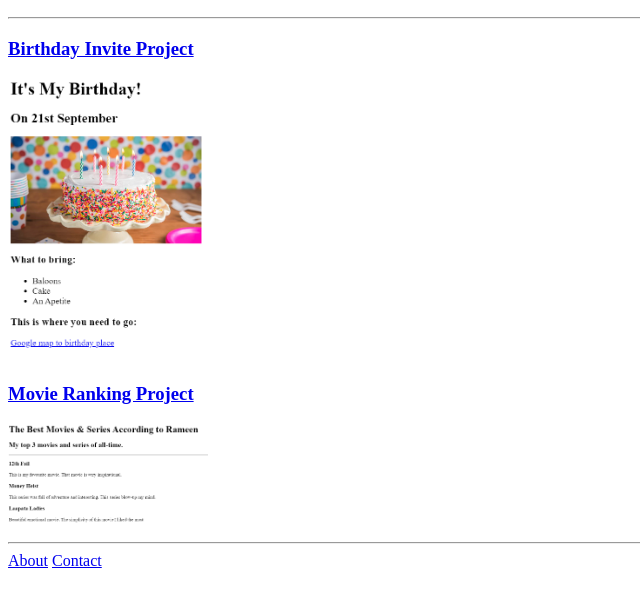
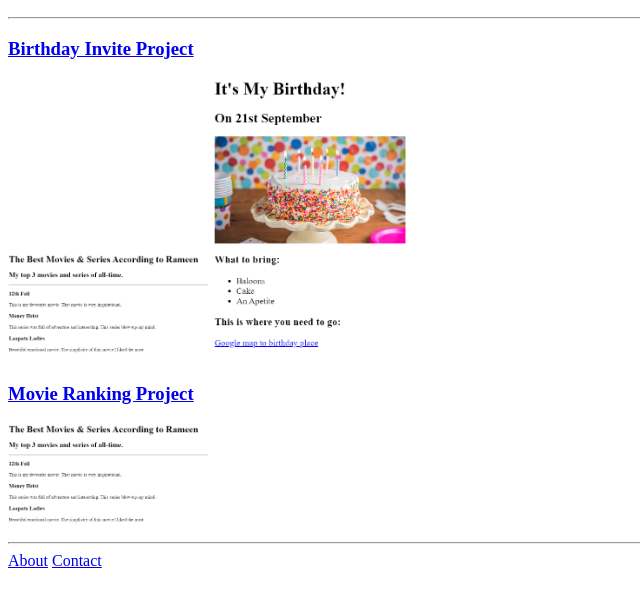
Before and after one commit to RameenArif/Portfolio-Website, a plain HTML site: page index.html in a window 1280 px wide. Shown: the part 110-714 px from the top of the page, without its empty margins (0-640 px from the left). Drawn offline with Linux system fonts and the light colour scheme.

Commit message:
Update index.html

```diff
--- a/index.html
+++ b/index.html
@@ -13,6 +13,7 @@
     <hr />
 
     <a href="./public/birthday-invite.html"><h3>Birthday Invite Project</h3></a>
+    <img src="./assets/images/Movie Project.png" width="200" alt="" />
 
     <img src="./assets/images/Birthday Invite.png" width="200" alt="Birthday invite" />
 
```
